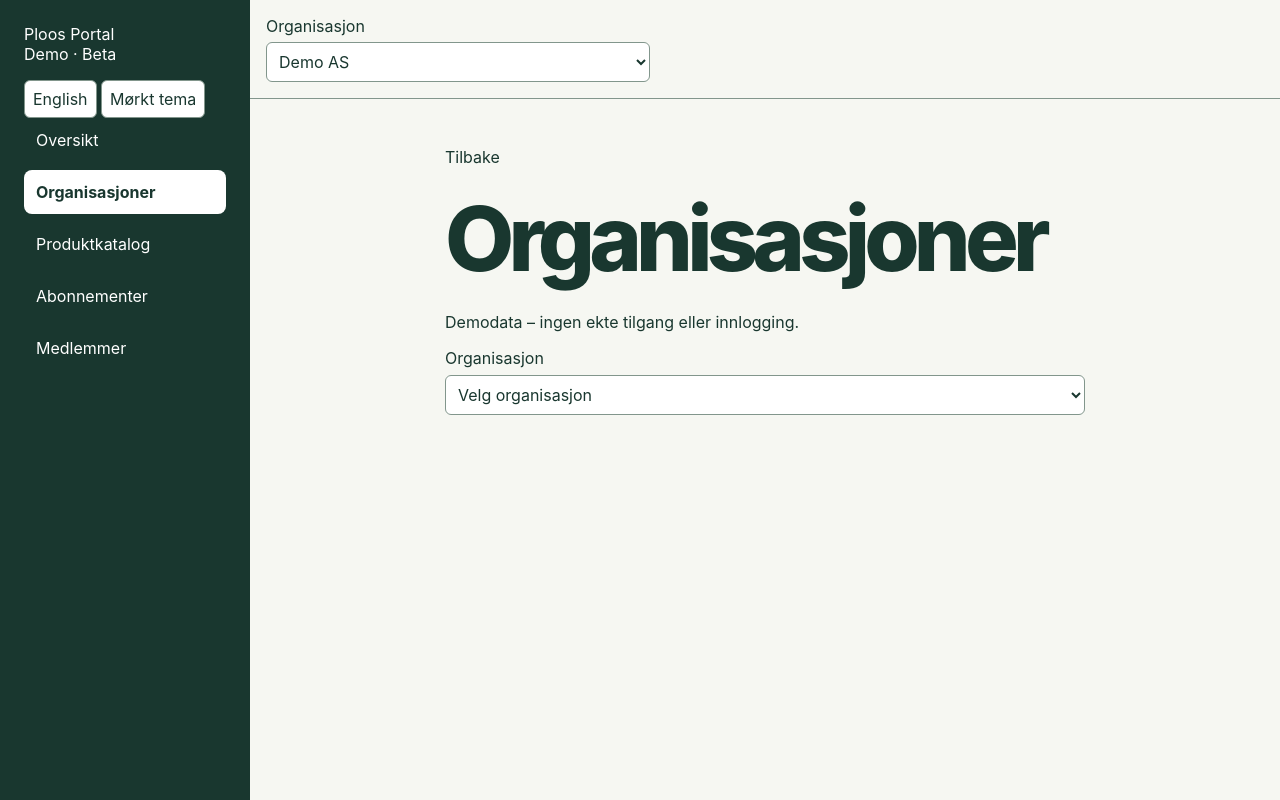
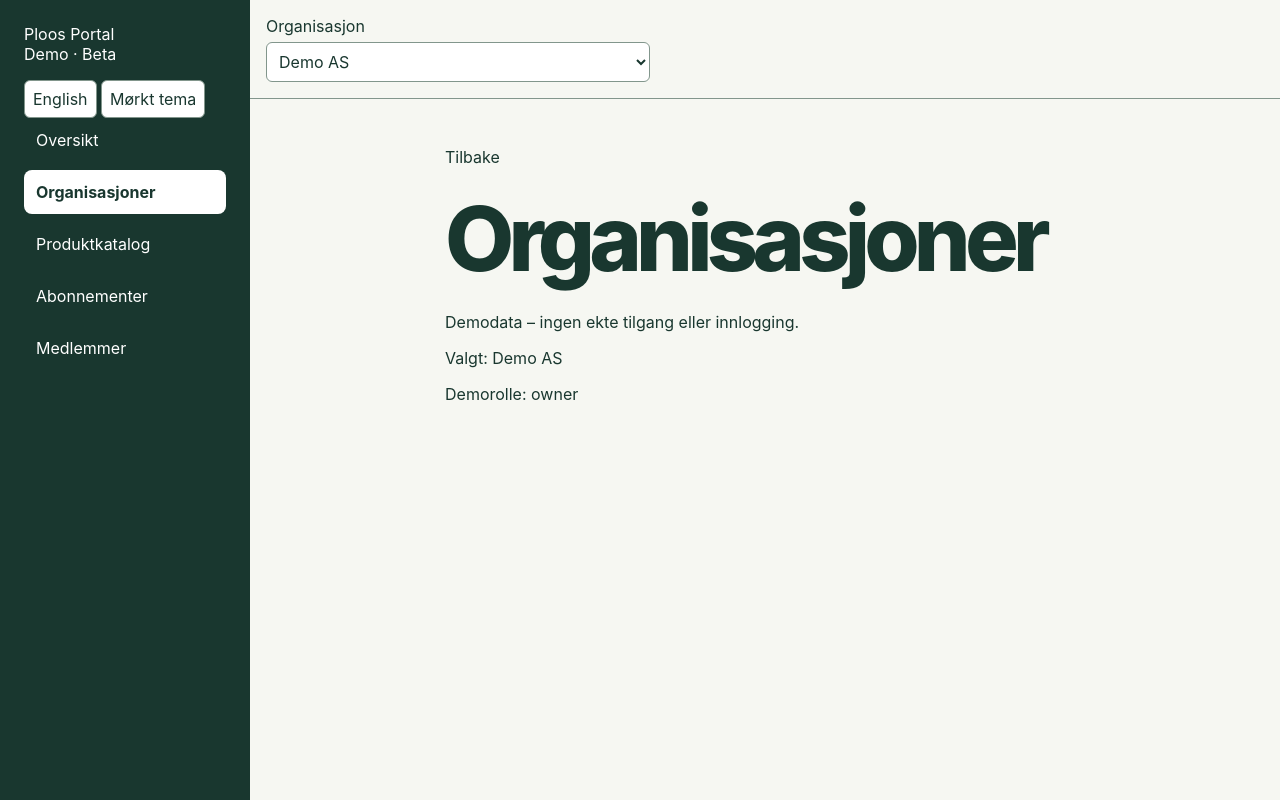
Before and after one commit to Ploos-AS/Ploos-Portal, a SvelteKit app: page /preview/organizations in a window 1280 px wide. Built offline with nearby package versions, Linux system fonts and the light colour scheme.

Commit message:
feat: share active demo organization

```diff
--- a/src/routes/preview/organizations/+page.svelte
+++ b/src/routes/preview/organizations/+page.svelte
@@ -1,13 +1,10 @@
 <script lang="ts">
-  import OrganizationSelector from '$lib/components/OrganizationSelector.svelte';
-  let selected = $state('');
   import { getContext } from 'svelte';
   const getLanguage = getContext<() => 'nb' | 'en'>('preview-language');
   let language = $derived(getLanguage());
-  const organizations = [
-    { id: 'demo-business', display_name: 'Demo AS', kind: 'business', role: 'owner' },
-    { id: 'demo-association', display_name: 'Demo forening', kind: 'association', role: 'member' }
-  ];
+  const organization = getContext<{ organizations: { id: string; display_name: string; kind: string; role: string }[]; selected: () => string }>('preview-organization');
+  let selected = $derived(organization.selected());
+  const organizations = organization.organizations;
   let current = $derived(organizations.find((org) => org.id === selected));
 </script>
 
@@ -16,10 +13,11 @@
   <a href="/preview">{language === 'nb' ? 'Tilbake' : 'Back'}</a>
   <h1>{language === 'nb' ? 'Organisasjoner' : 'Organizations'}</h1>
   <p>{language === 'nb' ? 'Demodata – ingen ekte tilgang eller innlogging.' : 'Demo data – no real access or sign-in.'}</p>
-  <OrganizationSelector {organizations} {selected} {language} onchange={(id) => selected = id} />
   {#if current}
     <p>{language === 'nb' ? 'Valgt' : 'Selected'}: {current.display_name}</p>
     <p>{language === 'nb' ? 'Demorolle' : 'Demo role'}: {current.role}</p>
+  {:else}
+    <p>{language === 'nb' ? 'Velg organisasjon øverst.' : 'Select an organization above.'}</p>
   {/if}
 </main>
 <style>main { max-width: 42rem; margin: 2rem auto; padding: 1rem; }</style>
```
